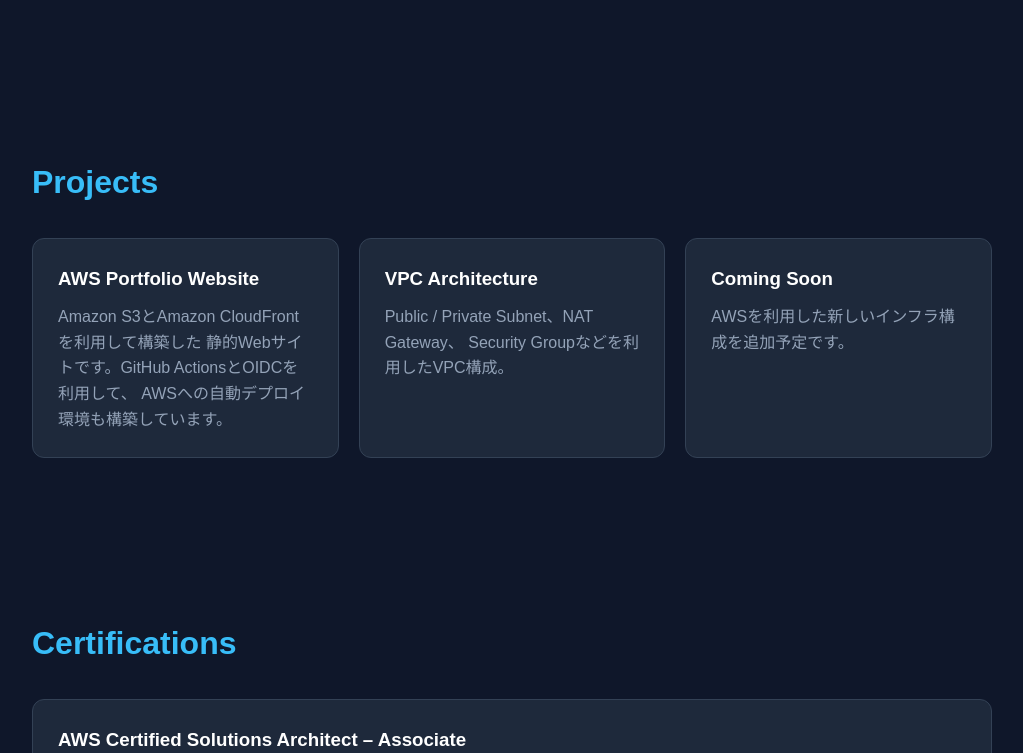
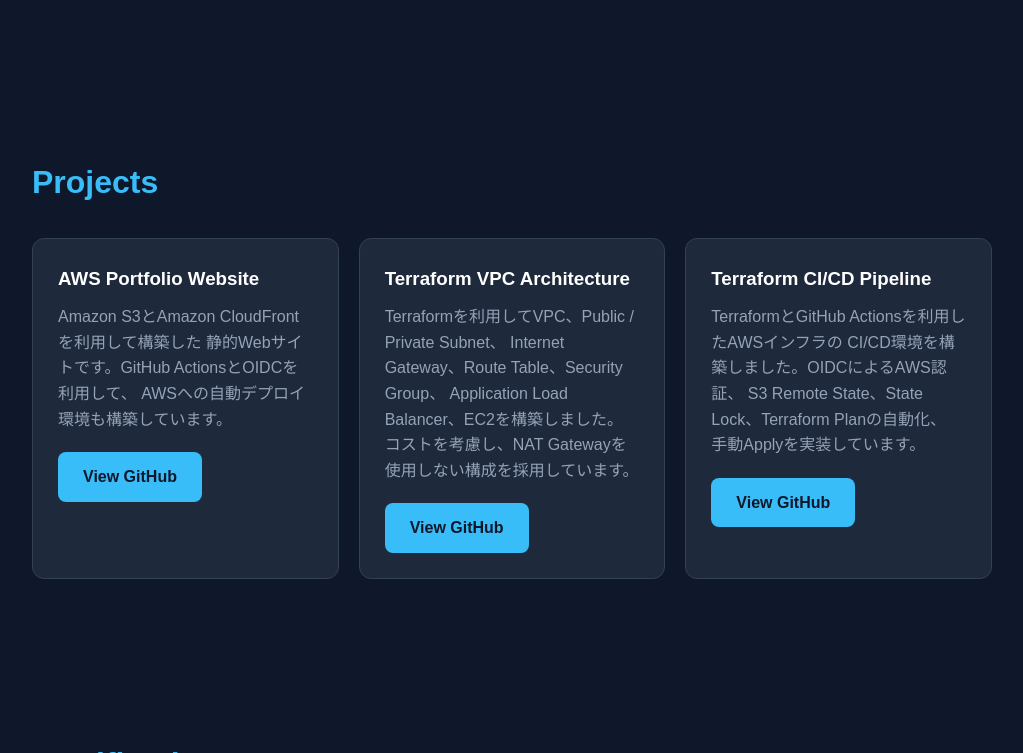
Before and after one commit to naoya-dev-code/aws-portfolio, a plain HTML site: page index.html in a window 1280 px wide. Shown: the part 1982-2735 px from the top of the page, without its empty margins (128-1151 px from the left). Drawn offline with Linux system fonts and the light colour scheme.

Commit message:
Add Terraform projects to portfolio

```diff
--- a/index.html
+++ b/index.html
@@ -64,6 +64,14 @@
       text-decoration: none;
       border-radius: 8px;
       font-weight: bold;
+    }
+
+    .btn:hover {
+      opacity: 0.9;
+    }
+
+    .project-link {
+      margin-top: 20px;
     }
 
     section {
@@ -191,7 +199,8 @@
 
     <p>
       AWSを中心にクラウドインフラを学習・構築しています。
-      実際にAWS環境を構築しながら、設計・セキュリティ・可用性について学んでいます。
+      TerraformによるInfrastructure as Codeや、
+      GitHub Actionsを利用したCI/CDにも取り組んでいます。
     </p>
 
     <a href="#projects" class="btn">View Projects</a>
@@ -203,7 +212,9 @@
 
   <p>
     インフラエンジニアとしてAWSを中心にクラウド技術を学習しています。
-    AWS環境を実際に構築し、設計から運用まで理解することを目標としています。
+    AWS環境を実際に構築し、Terraformによるインフラ管理や
+    GitHub Actionsを利用したCI/CDなど、設計から運用までを
+    実践しながら学んでいます。
   </p>
 </section>
 
@@ -212,6 +223,7 @@
 
   <div class="skills">
     <span>AWS</span>
+    <span>Terraform</span>
     <span>VPC</span>
     <span>EC2</span>
     <span>S3</span>
@@ -298,23 +310,55 @@
         静的Webサイトです。GitHub ActionsとOIDCを利用して、
         AWSへの自動デプロイ環境も構築しています。
       </p>
+
+      <a
+        href="https://github.com/naoya-dev-code/aws-portfolio"
+        target="_blank"
+        rel="noopener noreferrer"
+        class="btn project-link"
+      >
+        View GitHub
+      </a>
     </div>
 
     <div class="card">
-      <h3>VPC Architecture</h3>
+      <h3>Terraform VPC Architecture</h3>
 
       <p>
-        Public / Private Subnet、NAT Gateway、
-        Security Groupなどを利用したVPC構成。
+        Terraformを利用してVPC、Public / Private Subnet、
+        Internet Gateway、Route Table、Security Group、
+        Application Load Balancer、EC2を構築しました。
+        コストを考慮し、NAT Gatewayを使用しない構成を採用しています。
       </p>
+
+      <a
+        href="https://github.com/naoya-dev-code/aws-vpc-terraform"
+        target="_blank"
+        rel="noopener noreferrer"
+        class="btn project-link"
+      >
+        View GitHub
+      </a>
     </div>
 
     <div class="card">
-      <h3>Coming Soon</h3>
+      <h3>Terraform CI/CD Pipeline</h3>
 
       <p>
-        AWSを利用した新しいインフラ構成を追加予定です。
+        TerraformとGitHub Actionsを利用したAWSインフラの
+        CI/CD環境を構築しました。OIDCによるAWS認証、
+        S3 Remote State、State Lock、Terraform Planの自動化、
+        手動Applyを実装しています。
       </p>
+
+      <a
+        href="https://github.com/naoya-dev-code/terraform-github-actions"
+        target="_blank"
+        rel="noopener noreferrer"
+        class="btn project-link"
+      >
+        View GitHub
+      </a>
     </div>
 
   </div>
```
